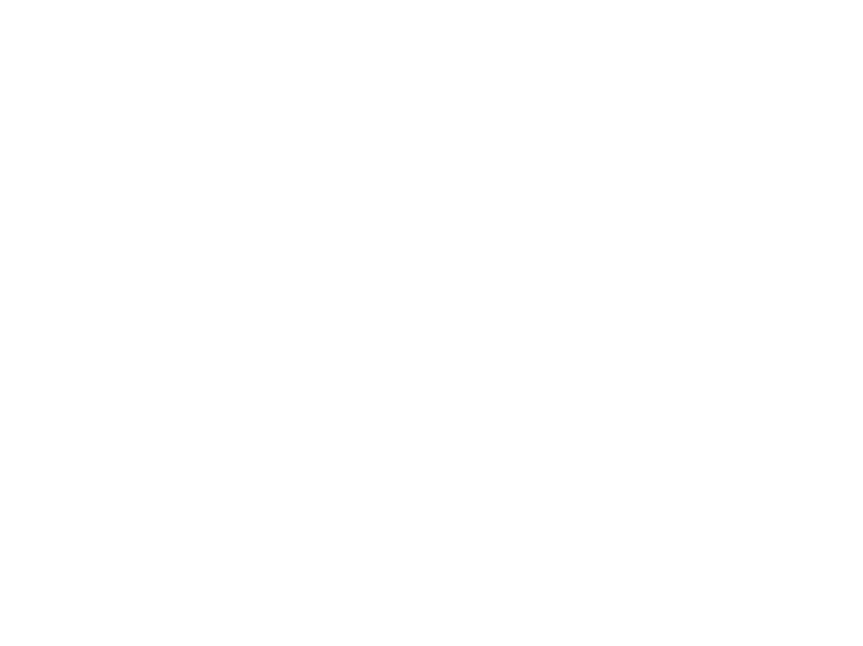
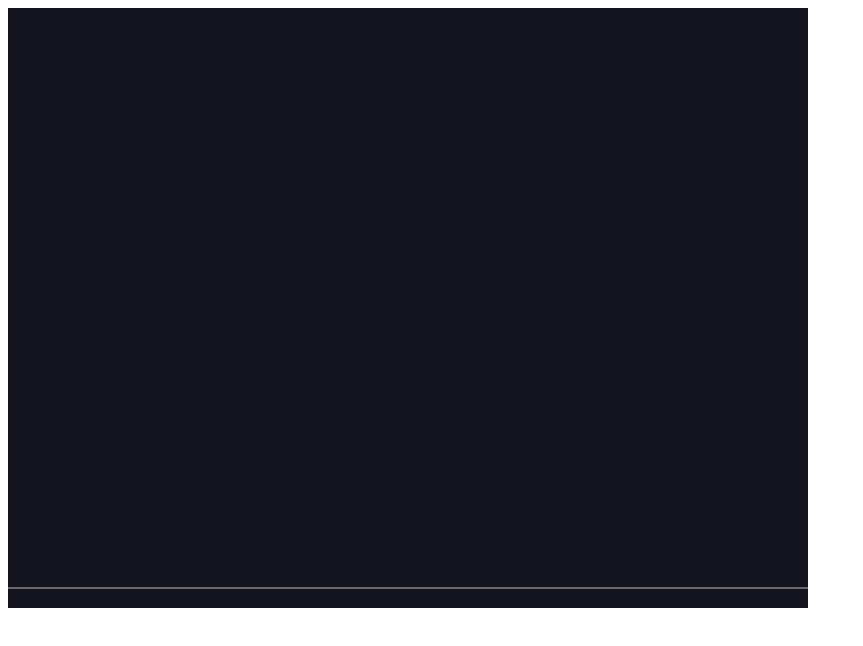
Before and after one commit to has-delta/pendulum, a website built with Parcel: page index.html in a window 1280 px wide. Shown: the whole page, without its empty margins (0-863 px from the left). Built offline with nearby package versions, Linux system fonts and the light colour scheme.

Commit message:
typescript

```diff
--- a/index.html
+++ b/index.html
@@ -3,6 +3,6 @@
     <title>Matter.js pendulum demo</title>
 </head>
 <body>
-    <script src="./index.js"></script>
+    <script src="./index.ts"></script>
 </body>
 </html>
--- a/index.js
+++ /dev/null
@@ -1 +0,0 @@
-console.log("Hello, world!");
--- /dev/null
+++ b/index.ts
@@ -0,0 +1,15 @@
+import {Engine, Render, World, Bodies} from 'matter-js';
+
+const engine = Engine.create();
+const renderer = Render.create({
+    element: document.body,
+    engine: engine
+});
+
+const ground = Bodies.rectangle(400, 610, 810, 60, {isStatic: true});
+World.add(engine.world, [ground]);
+
+Engine.run(engine);
+Render.run(renderer);
+
+Engine.run(engine);
--- a/package.json
+++ b/package.json
@@ -34,7 +34,9 @@
     "matter-js": "^0.14.2"
   },
   "devDependencies": {
+    "@types/matter-js": "^0.10.2",
     "gh-pages": "^2.0.1",
-    "parcel": "^1.12.3"
+    "parcel": "^1.12.3",
+    "typescript": "^3.4.5"
   }
 }
```
Also changed, not shown: 1 other file.
